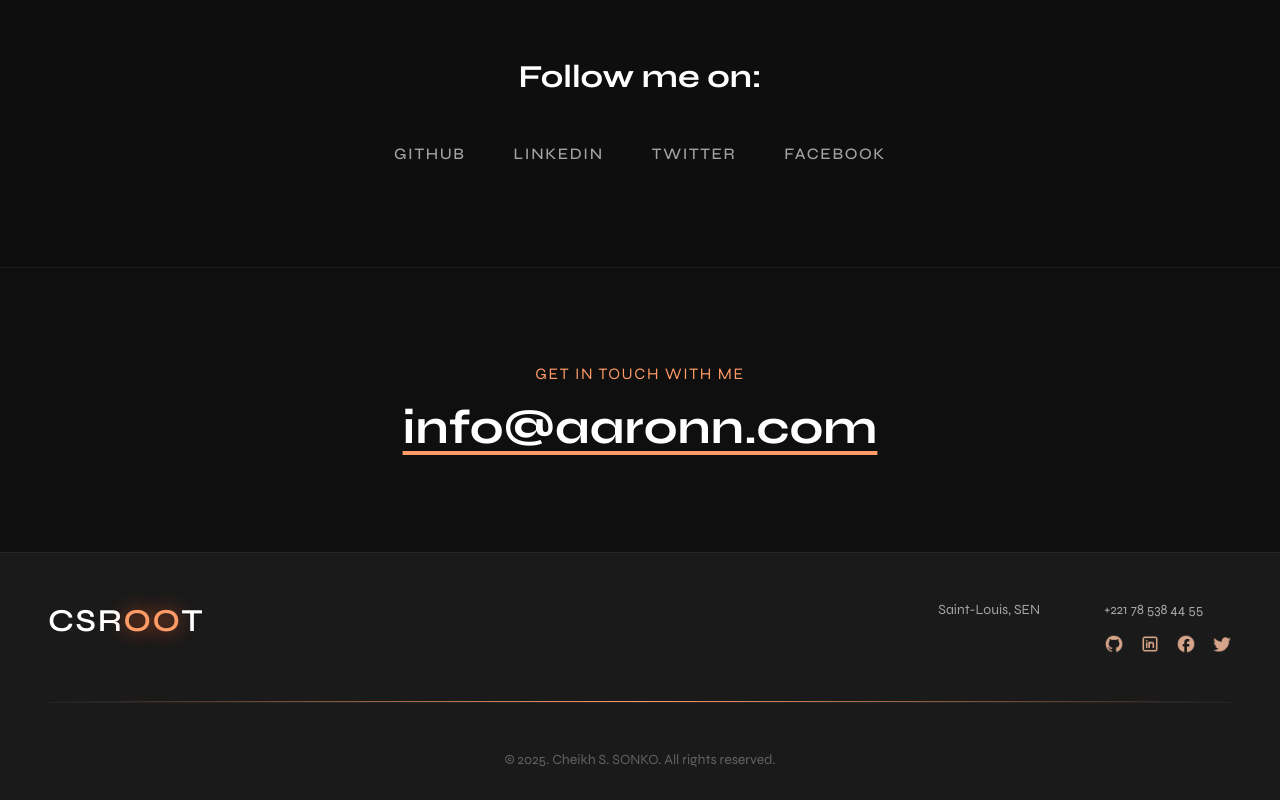
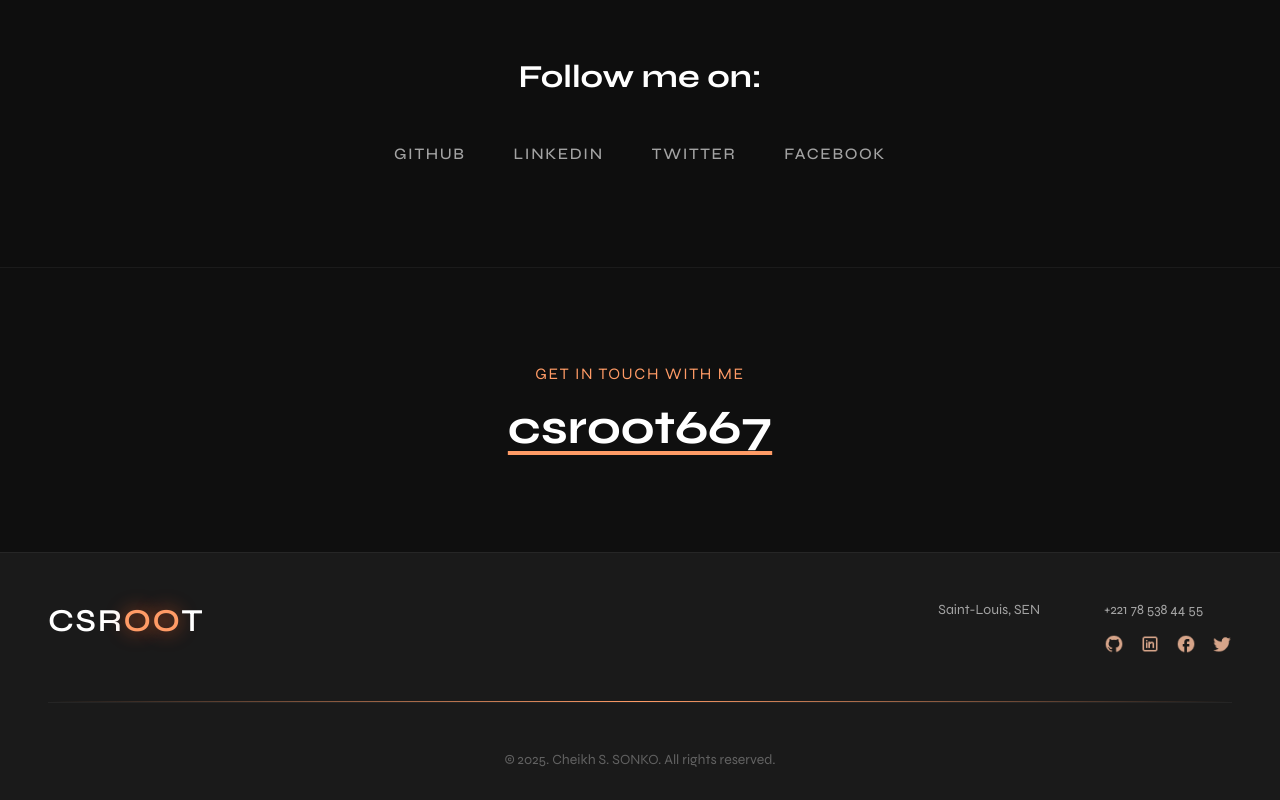
Before and after one commit to ssbx04/good-portfolio, an Angular app: page /about in a window 1280 px wide. Shown: the part 3433-4233 px from the top of the page. Built offline with nearby package versions, Linux system fonts and the light colour scheme.

Commit message:
update mails

```diff
--- a/src/app/pages/about/about.component.html
+++ b/src/app/pages/about/about.component.html
@@ -149,7 +149,7 @@
     <div class="container">
       <div class="cta-content">
         <p class="cta-label">Get in Touch With Me</p>
-        <a href="mailto:info@aaronn.com" class="cta-email">info&#64;aaronn.com</a>
+        <a href="mailto:csroot667@gmail.com" class="cta-email">csroot667</a>
       </div>
     </div>
   </section>
--- a/src/app/pages/project-detail/project-detail.component.html
+++ b/src/app/pages/project-detail/project-detail.component.html
@@ -139,7 +139,7 @@
     <div class="container">
       <div class="cta-content">
         <p class="cta-label">Get in Touch With Us</p>
-        <a href="mailto:info@aaronn.com" class="cta-email">infoaaronn.com</a>
+        <a href="mailto:csroot667@gmail.com" class="cta-email">csroot667</a>
       </div>
     </div>
   </section>
```
